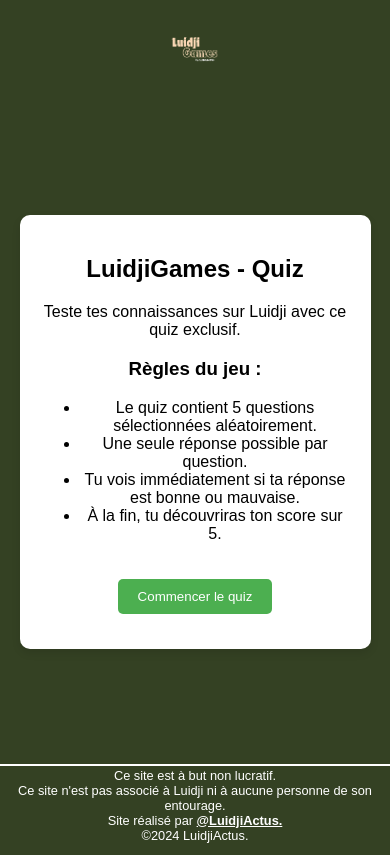
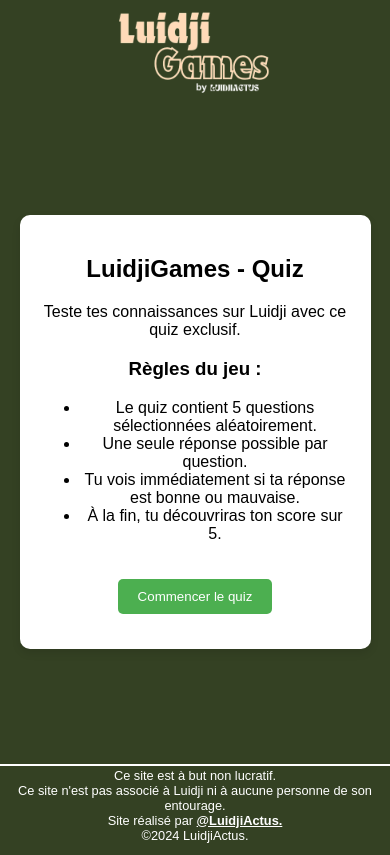
Before and after one commit to Robin0u/luidjigames, a plain HTML site: page index.html in a window 390 px wide. Drawn offline with Linux system fonts and the light colour scheme; a web font is replaced by a local one.

Commit message:
Add files via upload

```diff
--- a/style.css
+++ b/style.css
@@ -127,7 +127,7 @@ footer {
     }
 
     .titrepage img {
-        max-height: 60px;
+        max-height: 200px;
     }
 
     .quiz-container {
```
